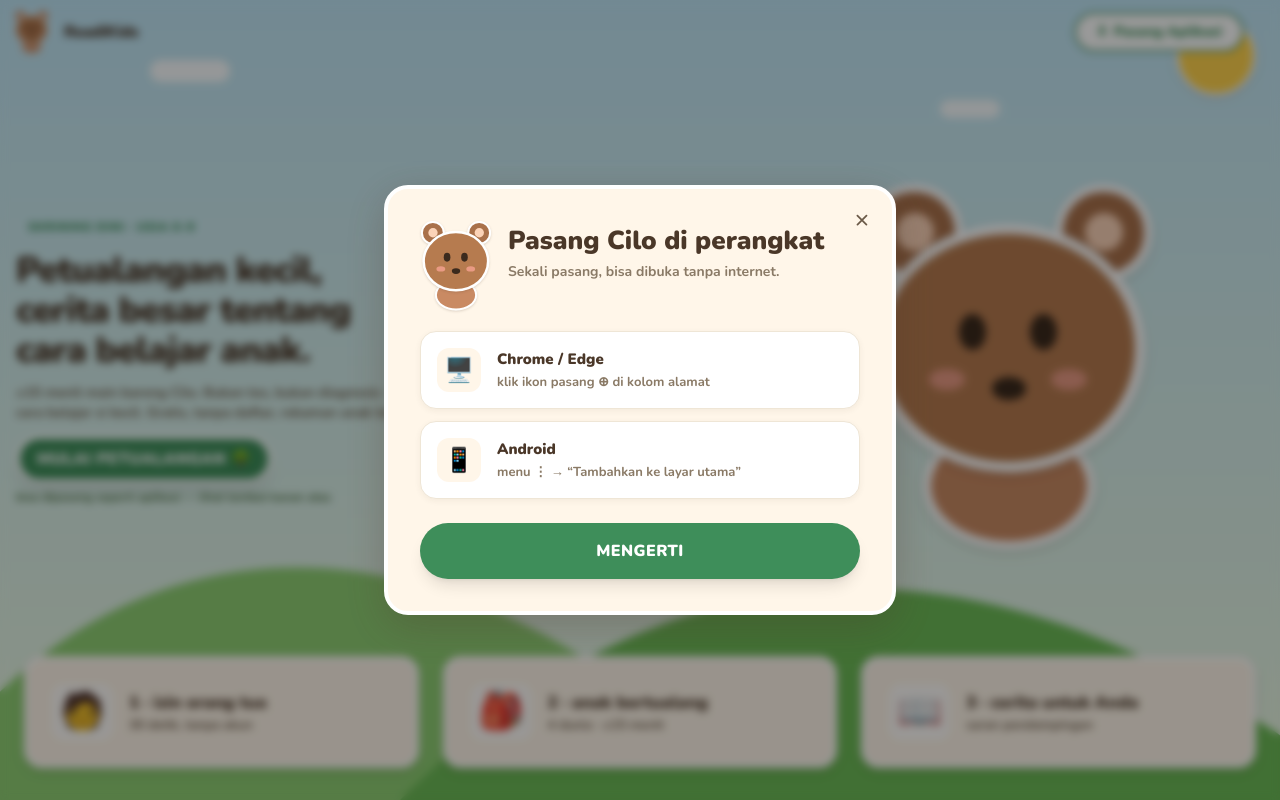
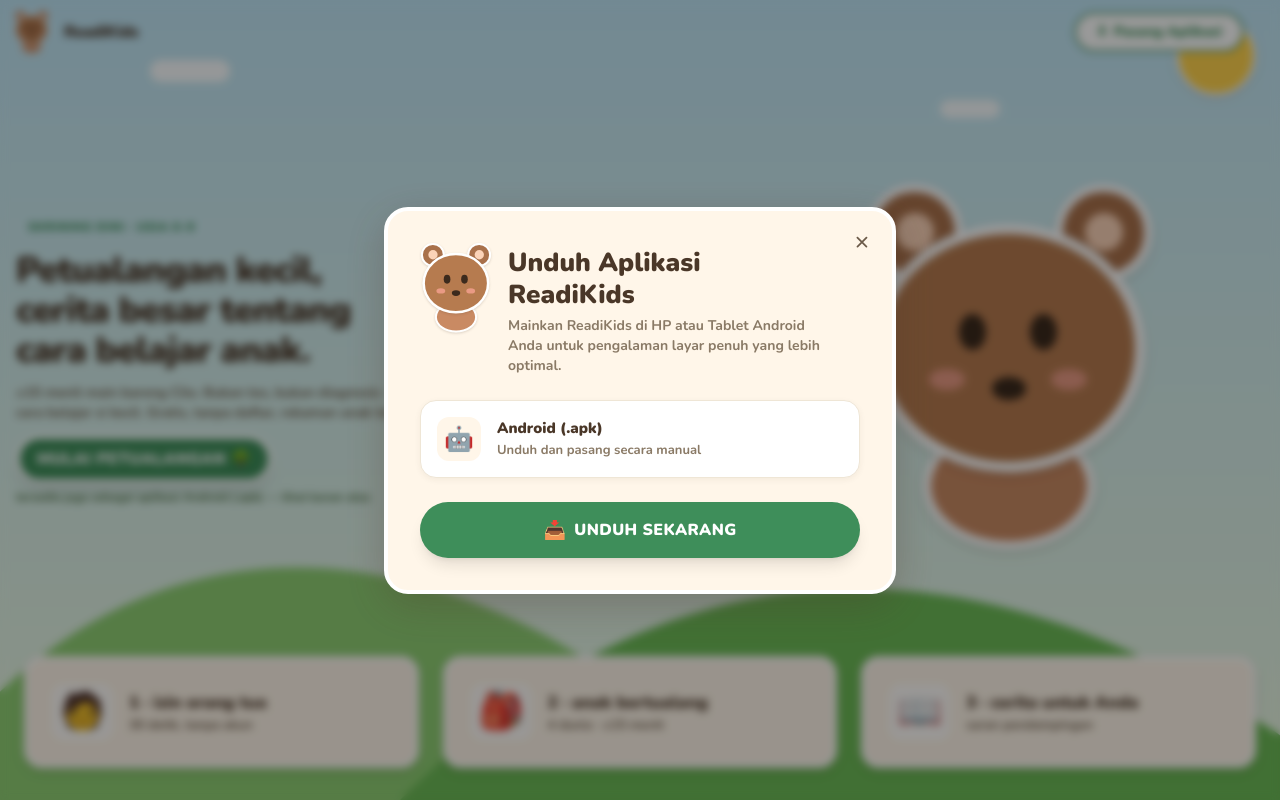
Before and after one commit to Zega-i/Readikids, a React (Vite) app: page / in a window 1280 px wide. Both pictures are taken after a click on the button "⬇ Pasang Aplikasi". Built offline with nearby package versions, Linux system fonts and the light colour scheme.

Commit message:
refactor(landing): perbarui logika modal pemasangan aplikasi (PWA)
Menghapus instruksi pasang lewat Chrome/Edge karena aplikasi desktop cukup diakses via browser. Menyediakan kerangka placeholder untuk tombol download APK Android di masa depan.

```diff
--- a/src/components/InstallModal.tsx
+++ b/src/components/InstallModal.tsx
@@ -1,24 +1,12 @@
-import { useEffect, useState } from "react";
+import { useEffect } from "react";
 import { CiloKancil } from "./CiloKancil";
 
 /**
- * W0b · Modal "Pasang Aplikasi" (PWA install).
+ * W0b · Modal "Pasang Aplikasi"
  *
- * Berdiri sendiri agar mudah ditemukan/diperbaiki/ditambah: seluruh UI +
- * logika `beforeinstallprompt` ada di sini. LandingPage cukup mengatur
- * buka/tutup dan memanggil <InstallModal />.
+ * Difokuskan untuk mengarahkan pengguna mengunduh APK Android,
+ * karena untuk Desktop aplikasi sudah bisa diakses lewat web.
  */
-
-interface BeforeInstallPromptEvent extends Event {
-  prompt: () => Promise<void>;
-  userChoice: Promise<{ outcome: "accepted" | "dismissed"; platform: string }>;
-}
-
-// Langkah pemasangan manual per platform (kalau prompt bawaan tak tersedia).
-const installSteps = [
-  { icon: "🖥️", title: "Chrome / Edge", desc: "klik ikon pasang ⊕ di kolom alamat" },
-  { icon: "📱", title: "Android", desc: "menu ⋮ → “Tambahkan ke layar utama”" },
-];
 
 interface InstallModalProps {
   open: boolean;
@@ -26,18 +14,6 @@
 }
 
 export default function InstallModal({ open, onClose }: InstallModalProps): JSX.Element | null {
-  const [installPrompt, setInstallPrompt] = useState<BeforeInstallPromptEvent | null>(null);
-
-  // Tangkap event install bawaan browser (Chrome/Edge/Android).
-  useEffect(() => {
-    const handler = (event: Event) => {
-      event.preventDefault();
-      setInstallPrompt(event as BeforeInstallPromptEvent);
-    };
-    window.addEventListener("beforeinstallprompt", handler);
-    return () => window.removeEventListener("beforeinstallprompt", handler);
-  }, []);
-
   // Tutup dengan tombol Escape saat modal terbuka.
   useEffect(() => {
     if (!open) return;
@@ -50,14 +26,10 @@
 
   if (!open) return null;
 
-  // CTA: pakai prompt pasang bawaan bila ada (satu-ketuk); jika tidak,
-  // cukup tutup — pengguna mengikuti langkah manual di atas.
-  const handleInstall = async () => {
-    if (installPrompt) {
-      await installPrompt.prompt();
-      await installPrompt.userChoice;
-      setInstallPrompt(null);
-    }
+  // CTA: Di masa depan akan mengarahkan ke link download APK atau Play Store.
+  const handleDownloadApk = () => {
+    // TODO: Ganti ini dengan window.open("URL_APK") saat APK sudah jadi.
+    alert("ReadiKids versi Aplikasi Android (APK) saat ini sedang dalam pengembangan. Silakan gunakan versi Web ini sementara waktu!");
     onClose();
   };
 
@@ -95,39 +67,34 @@
               id="install-title"
               className="font-black text-2xl sm:text-[26px] leading-tight text-[#4a3728]"
             >
-              Pasang Cilo di perangkat
+              Unduh Aplikasi ReadiKids
             </h2>
             <p className="font-bold text-sm text-[#8a7a66] mt-1">
-              Sekali pasang, bisa dibuka tanpa internet.
+              Mainkan ReadiKids di HP atau Tablet Android Anda untuk pengalaman layar penuh yang lebih optimal.
             </p>
           </div>
         </div>
 
         {/* Langkah pemasangan */}
         <div className="mt-6 flex flex-col gap-3">
-          {installSteps.map((step) => (
-            <div
-              key={step.title}
-              className="flex items-center gap-4 bg-white rounded-2xl border border-[#efe6d6] p-4 shadow-[0px_2px_6px_rgba(74,55,40,0.06)]"
-            >
-              <div className="w-11 h-11 shrink-0 flex items-center justify-center rounded-xl bg-[#fff6e9] text-2xl">
-                {step.icon}
-              </div>
-              <div>
-                <h3 className="font-black text-[#4a3728] text-[15px]">{step.title}</h3>
-                <p className="font-bold text-[#8a7a66] text-[13px] mt-0.5">{step.desc}</p>
-              </div>
+          <div className="flex items-center gap-4 bg-white rounded-2xl border border-[#efe6d6] p-4 shadow-[0px_2px_6px_rgba(74,55,40,0.06)]">
+            <div className="w-11 h-11 shrink-0 flex items-center justify-center rounded-xl bg-[#fff6e9] text-2xl">
+              🤖
             </div>
-          ))}
+            <div>
+              <h3 className="font-black text-[#4a3728] text-[15px]">Android (.apk)</h3>
+              <p className="font-bold text-[#8a7a66] text-[13px] mt-0.5">Unduh dan pasang secara manual</p>
+            </div>
+          </div>
         </div>
 
         {/* CTA */}
         <button
           type="button"
-          onClick={handleInstall}
-          className="mt-6 w-full h-14 rounded-full font-black text-base tracking-wide text-white bg-[#3e8e5a] hover:bg-[#34784c] active:scale-[0.98] transition-all shadow-lg cursor-pointer"
+          onClick={handleDownloadApk}
+          className="mt-6 w-full h-14 rounded-full font-black text-base tracking-wide text-white bg-[#3e8e5a] hover:bg-[#34784c] active:scale-[0.98] transition-all shadow-lg cursor-pointer flex items-center justify-center gap-2"
         >
-          MENGERTI
+          <span className="text-lg">📥</span> UNDUH SEKARANG
         </button>
       </div>
     </div>
--- a/src/components/landing/Hero.tsx
+++ b/src/components/landing/Hero.tsx
@@ -37,7 +37,7 @@
         </button>
 
         <p className="text-[13px] text-[#6f7ba6] font-nunito-bold mt-[18px] text-center lg:text-left">
-          bisa dipasang seperti aplikasi — tanpa toko aplikasi (lihat tombol kanan atas)
+          Untuk pengalaman terbaik, unduh aplikasi Android (lihat tombol pojok kanan atas)
         </p>
       </div>
 
--- a/src/pages/LandingPage.tsx
+++ b/src/pages/LandingPage.tsx
@@ -102,7 +102,7 @@
             </button>
 
             <span className="font-bold text-[10px] sm:text-xs text-[#486b3e]">
-              bisa dipasang seperti aplikasi — lihat tombol kanan atas
+              tersedia juga sebagai aplikasi Android (.apk) — lihat kanan atas
             </span>
           </div>
         </div>
```
